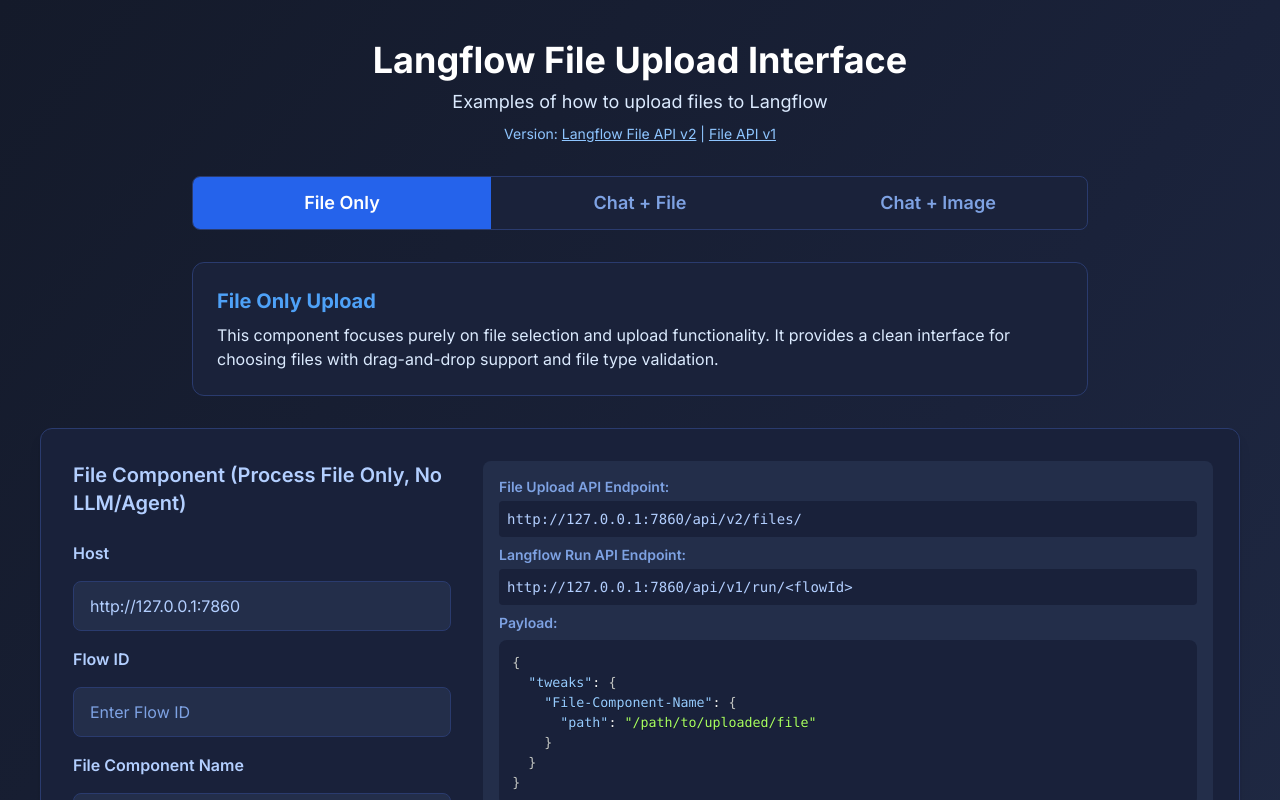
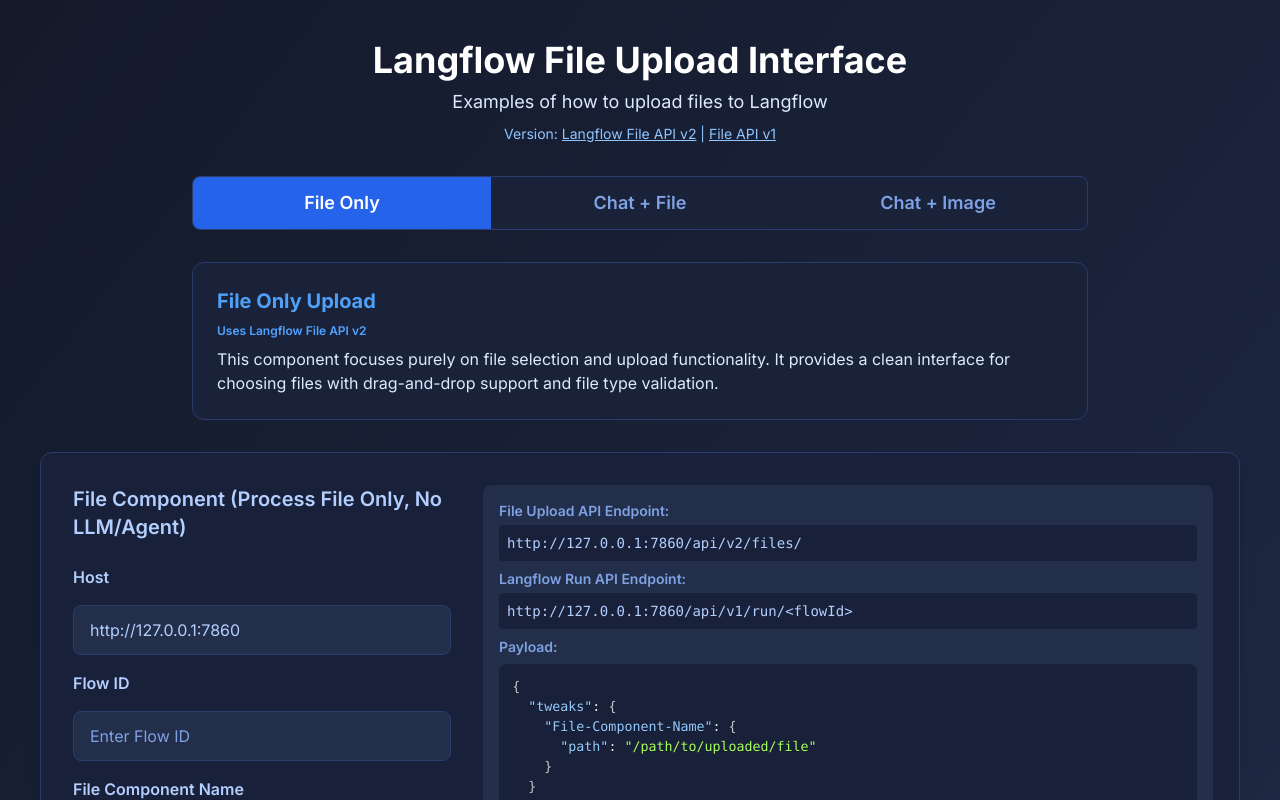
Before and after one commit to SonicDMG/langflow-file-upload-examples, a Next.js app: page / in a window 1280 px wide. Shown: the top 800 px of the page. Built offline with nearby package versions, Linux system fonts and the light colour scheme.

Commit message:
Added file API version helper text

```diff
--- a/src/app/page.js
+++ b/src/app/page.js
@@ -11,7 +11,8 @@
     card: <FileUploadCard />,
     explanation: {
       heading: "File Only Upload",
-      text: "This component focuses purely on file selection and upload functionality. It provides a clean interface for choosing files with drag-and-drop support and file type validation."
+      text: "This component focuses purely on file selection and upload functionality. It provides a clean interface for choosing files with drag-and-drop support and file type validation.",
+      apiVersion: "Uses Langflow File API v2"
     }
   },
   {
@@ -20,7 +21,8 @@
     card: <ChatFileCard />,
     explanation: {
       heading: "Chat + File Upload",
-      text: "This component allows you to upload a file and provide a text input, simulating a chat-like interaction with file context."
+      text: "This component allows you to upload a file and provide a text input, simulating a chat-like interaction with file context.",
+      apiVersion: "Uses Langflow File API v2"
     }
   },
   {
@@ -29,7 +31,8 @@
     card: <ChatImageCard />,
     explanation: {
       heading: "Image + Text Upload",
-      text: "Upload an image file along with a text prompt. Useful for flows that process both image and text data together."
+      text: "Upload an image file along with a text prompt. Useful for flows that process both image and text data together.",
+      apiVersion: "Uses Langflow File API v1"
     }
   }
 ];
@@ -60,6 +63,7 @@
       {/* Explanation Card */}
       <div className="w-full max-w-4xl mx-auto bg-[#1a223a] border border-[#2a3b6e] rounded-xl p-6 mb-8">
         <h3 className="text-xl font-bold text-[#4ea1f7] mb-2">{currentTab.explanation.heading}</h3>
+        <span className="text-xs text-blue-400 font-semibold block mb-2">{currentTab.explanation.apiVersion}</span>
         <p className="text-blue-100 text-base">{currentTab.explanation.text}</p>
       </div>
       {/* Upload Card */}
```
